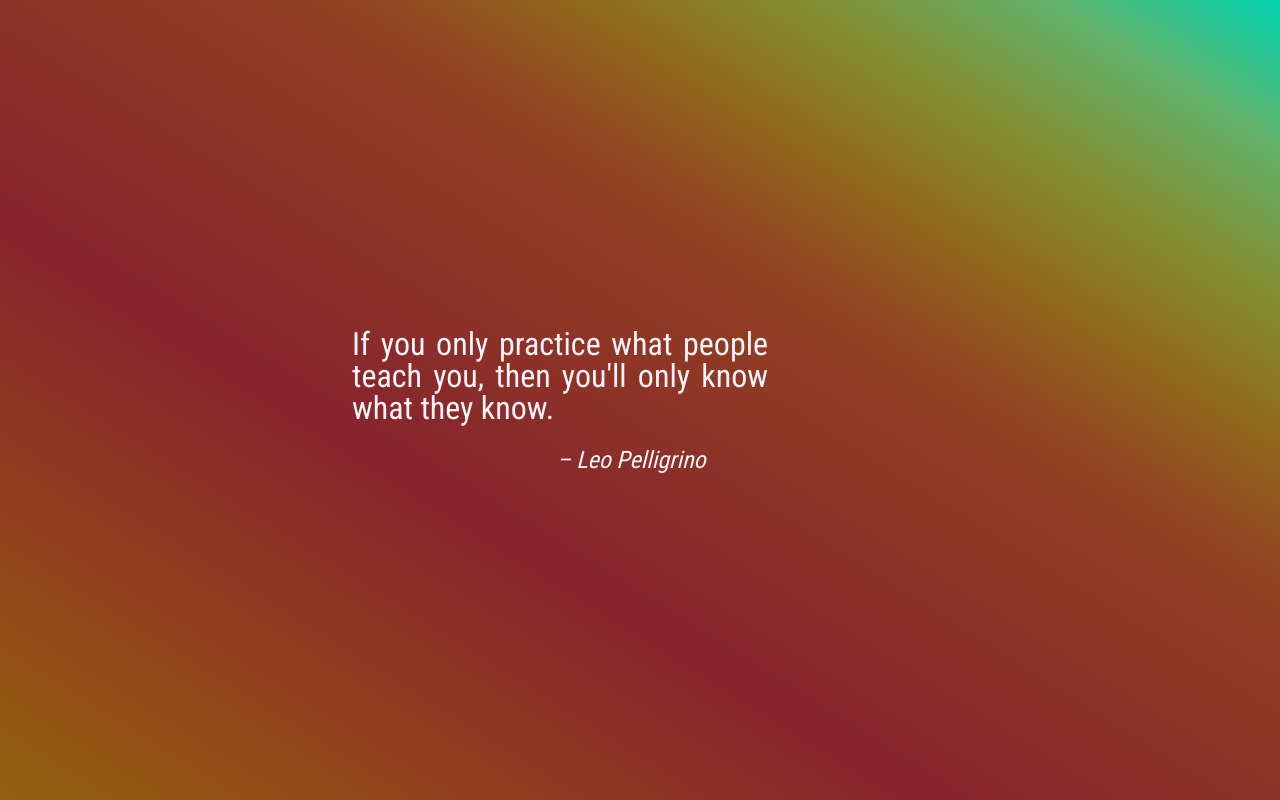
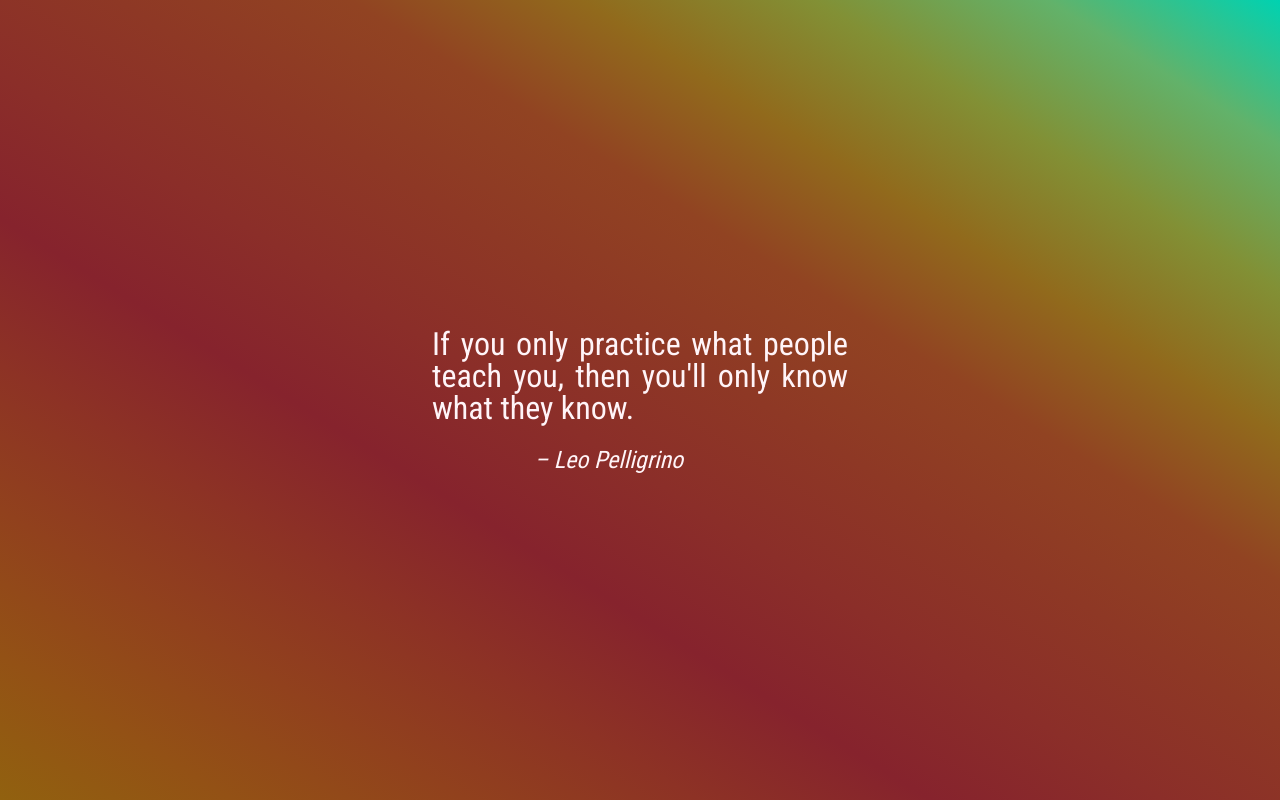
Before and after one commit to median-man/quote, a Gatsby site: page / in a window 1280 px wide. Built offline with nearby package versions, Linux system fonts and the light colour scheme; Gatsby itself is replaced by a stand-in of ours.

Commit message:
Fix layout

```diff
--- a/src/components/Blockquote.module.css
+++ b/src/components/Blockquote.module.css
@@ -1,6 +1,12 @@
 .blockquote {
   max-width: 30rem;
+  margin: 0 auto;
   padding: 2rem;
+  height: 100%;
+  display: flex;
+  justify-content: center;
+  align-items: center;
+  flex-direction: column;
 }
 
 .blockquote__body {
--- a/src/components/Layout.module.css
+++ b/src/components/Layout.module.css
@@ -4,12 +4,12 @@
   align-items: center;
   height: 100vh;
   width: 100vw;
-  padding: 2em;
   overflow: auto;
 }
 
 .Page__Content {
   max-width: 40em;
+  height: 100%;
 }
 
 @media screen and (min-width: 48em) {
--- a/src/pages/control-panel.js
+++ b/src/pages/control-panel.js
@@ -62,7 +62,7 @@ export default function ControlPanel() {
   const handleAddQuoteClick = () => dispatch({ type: NEW_QUOTE });
 
   return (
-    <div>
+    <div style={{ padding: "2em 0" }}>
       <Link to="/" style={{ marginBottom: "1.5em", display: "block" }}>
         Back to Quote
       </Link>
--- a/src/styles/global.css
+++ b/src/styles/global.css
@@ -4,6 +4,11 @@
   box-sizing: border-box;
 }
 
+html, body {
+  height: 100%;
+  width: 100%;
+}
+
 body {
   font-size: 16px;
   font-family: "Roboto Condensed", sans-serif;
```
